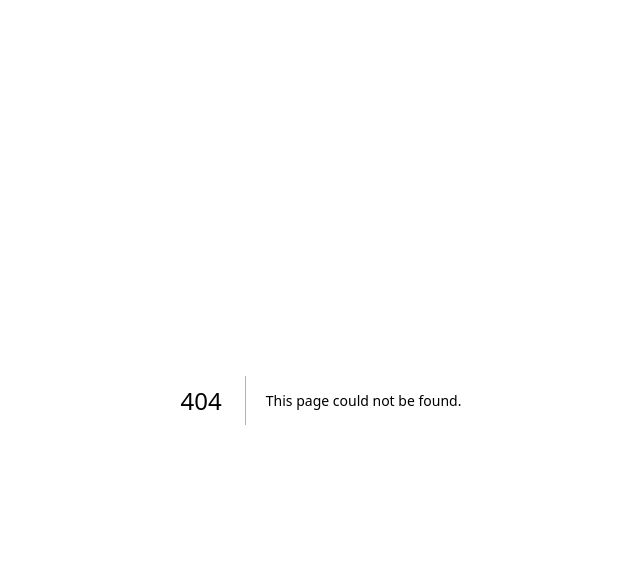
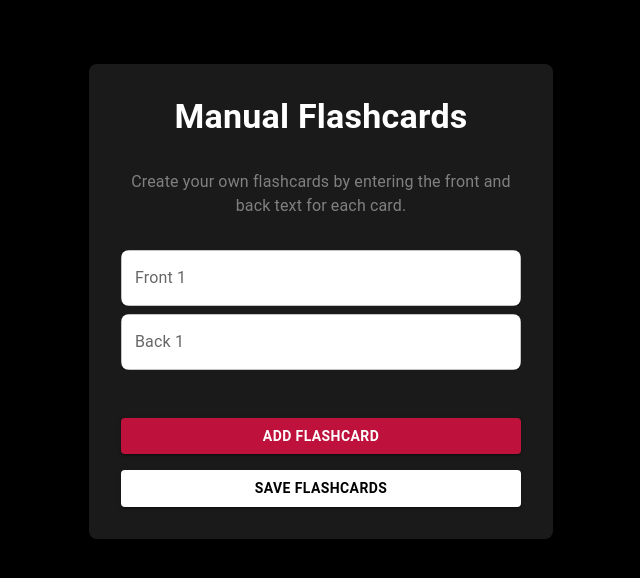
Before and after one commit to mitali-dxt/FlashLearner, a Next.js app: page /manual/flashcards in a window 1280 px wide. Before the commit this address had no page. Shown: the top 578 px of the page, without its empty margins (319-959 px from the left). Built offline with nearby package versions, Linux system fonts and the light colour scheme; no server answers.

Commit message:
added manual feature

```diff
--- /dev/null
+++ b/app/manual/flashcards/page.js
@@ -0,0 +1,194 @@
+'use client';
+
+import { useUser } from '@clerk/nextjs';
+import { useRouter } from 'next/navigation';
+import { useState } from 'react';
+import {
+  Container,
+  TextField,
+  Button,
+  Typography,
+  Box,
+  Dialog,
+  DialogTitle,
+  DialogContent,
+  DialogContentText,
+  DialogActions,
+  Grid,
+  Paper
+} from '@mui/material';
+import { collection, doc, writeBatch, getDoc } from 'firebase/firestore';
+import { db } from '../../../firebase';
+
+export default function FlashcardsManual() {
+  const router = useRouter();
+  const { user } = useUser();
+  const [name, setName] = useState('');
+  const [flashcards, setFlashcards] = useState([{ front: '', back: '' }]);
+  const [open, setOpen] = useState(false);
+
+  const handleFlashcardChange = (index, field, value) => {
+    const newFlashcards = [...flashcards];
+    newFlashcards[index][field] = value;
+    setFlashcards(newFlashcards);
+  };
+
+  const addFlashcard = () => {
+    setFlashcards([...flashcards, { front: '', back: '' }]);
+  };
+
+  const handleOpen = () => setOpen(true);
+  const handleClose = () => setOpen(false);
+
+  const saveFlashcards = async () => {
+    if (!name) {
+      alert('Please enter a name for your flashcard set.');
+      return;
+    }
+    const batch = writeBatch(db);
+    const userDocRef = doc(collection(db, 'users'), user.id);
+    const docSnap = await getDoc(userDocRef);
+    if (docSnap.exists()) {
+      const collections = docSnap.data().flashcards || [];
+      if (collections.find((f) => f.name === name)) {
+        alert('You already have a collection with this name. Please choose a different name.');
+        return;
+      } else {
+        collections.push({ name });
+        batch.set(userDocRef, { flashcards: collections }, { merge: true });
+      }
+    } else {
+      batch.set(userDocRef, { flashcards: [{ name }] });
+    }
+
+    const colRef = collection(userDocRef, name);
+    flashcards.forEach((flashcard) => {
+      const cardDocRef = doc(colRef);
+      batch.set(cardDocRef, flashcard);
+    });
+
+    await batch.commit();
+    handleClose();
+    router.push('/flashcards');
+  };
+
+  return (
+    <Container maxWidth="md" sx={{ mt: 4 }}>
+      <Box
+        sx={{
+          display: 'flex',
+          flexDirection: 'column',
+          alignItems: 'center',
+          backgroundColor: 'transparent',
+          padding: 4,
+          borderRadius: 3,
+        }}
+      >
+        <Paper
+          elevation={3}
+          sx={{
+            padding: 4,
+            backgroundColor: 'rgba(255, 255, 255, 0.1)',
+            borderRadius: 2,
+            width: '100%',
+            maxWidth: '400px',
+            textAlign: 'center',
+          }}
+        >
+          <Typography variant="h4" component="h1" gutterBottom sx={{ color: 'white', fontWeight: 600 }}>
+            Manual Flashcards
+          </Typography>
+          <Typography variant="body1" sx={{ color: 'grey', mb: 4, mt: 4 }}>
+            Create your own flashcards by entering the front and back text for each card.
+          </Typography>
+
+          {flashcards.map((flashcard, index) => (
+            <Box key={index} sx={{ mb: 2 }}>
+              <TextField
+                value={flashcard.front}
+                onChange={(e) => handleFlashcardChange(index, 'front', e.target.value)}
+                label={`Front ${index + 1}`}
+                fullWidth
+                variant="outlined"
+                sx={{
+                  mb: 1,
+                  backgroundColor: '#fff',
+                  borderRadius: 2,
+                }}
+              />
+              <TextField
+                value={flashcard.back}
+                onChange={(e) => handleFlashcardChange(index, 'back', e.target.value)}
+                label={`Back ${index + 1}`}
+                fullWidth
+                variant="outlined"
+                sx={{
+                  mb: 2,
+                  backgroundColor: '#fff',
+                  borderRadius: 2,
+                }}
+              />
+            </Box>
+          ))}
+
+          <Button
+            variant="contained"
+            sx={{
+              backgroundColor: 'rgb(190, 18, 60)',
+              color: '#fff',
+              fontWeight: 600,
+              '&:hover': {
+                backgroundColor: 'rgba(190, 18, 60, 0.9)',
+              },
+              mt: 2,
+              mb: 2,
+            }}
+            onClick={addFlashcard}
+            fullWidth
+          >
+            Add Flashcard
+          </Button>
+
+          <Button
+            variant="contained"
+            sx={{
+              backgroundColor: 'white',
+              color: 'black',
+              fontWeight: 600,
+              '&:hover': {
+                backgroundColor: 'grey',
+              },
+            }}
+            onClick={handleOpen}
+            fullWidth
+          >
+            Save Flashcards
+          </Button>
+        </Paper>
+      </Box>
+
+      <Dialog open={open} onClose={handleClose}>
+        <DialogTitle>Save Flashcard Set</DialogTitle>
+        <DialogContent>
+          <DialogContentText>Please enter a name for your flashcard set.</DialogContentText>
+          <TextField
+            autoFocus
+            margin="dense"
+            label="Collection Name"
+            type="text"
+            fullWidth
+            value={name}
+            onChange={(e) => setName(e.target.value)}
+            variant="outlined"
+          />
+        </DialogContent>
+        <DialogActions>
+          <Button onClick={handleClose}>Cancel</Button>
+          <Button onClick={saveFlashcards} color="primary">
+            Save
+          </Button>
+        </DialogActions>
+      </Dialog>
+    </Container>
+  );
+}
--- a/components/Features.js
+++ b/components/Features.js
@@ -3,7 +3,7 @@ import { Box, Grid, Typography } from "@mui/material";
 export default function Features() {
   return (
     <Box sx={{ my: 10, textAlign: 'center', maxWidth: '1200px', mx: 'auto' }}>
-      <Typography variant="h4" component="h2" gutterBottom mb="20px" sx={{ color: 'white' }}>
+      <Typography variant="h4" component="h2" gutterBottom mb="20px" fontWeight="bold" sx={{ color: 'white' }}>
         Features
       </Typography>
 
--- a/components/Footer.js
+++ b/components/Footer.js
@@ -7,8 +7,8 @@ const Footer = () => {
         bgcolor: 'black',
         color: 'white',
         py: 6,
-        mt: 8,
         borderTop: '1px solid rgba(255, 255, 255, 0.1)',
+
       }}
     >
       <Container maxWidth="lg">
```
Also changed, not shown: app/page.js (+8 -5 lines), components/HeroSection.js (+24 -3 lines).
